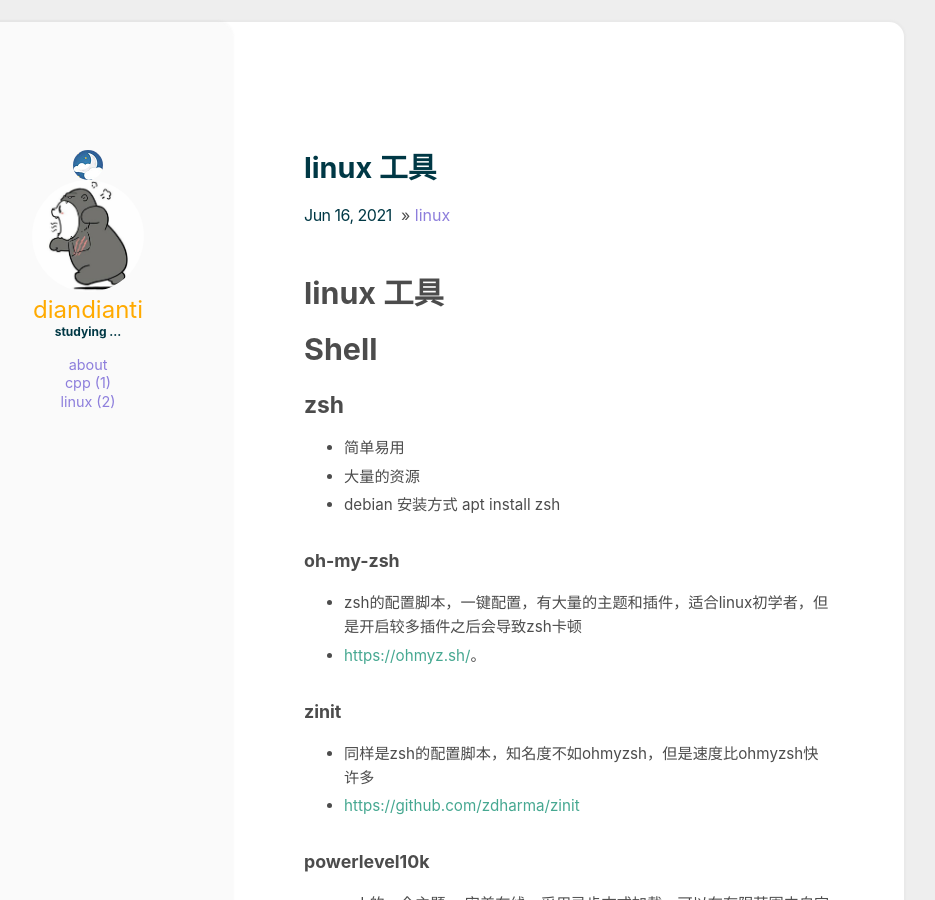
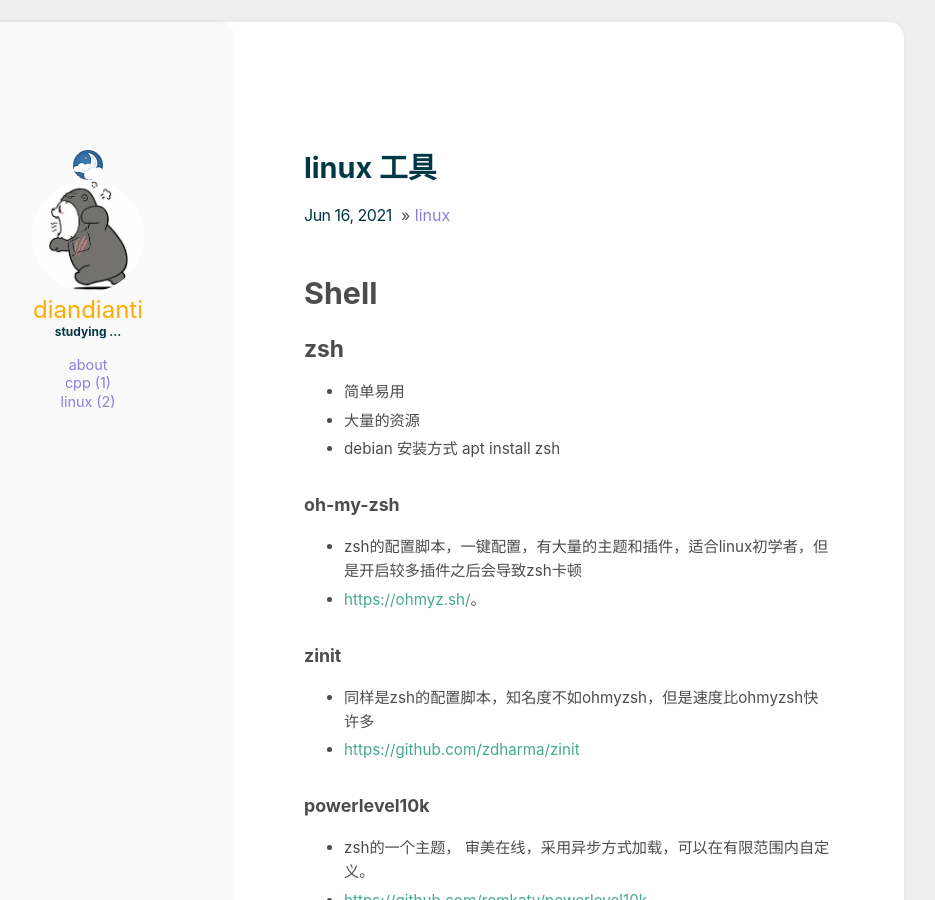
Before and after one commit to diandianti/blog, a Jekyll site: the page built from _posts/2021-06-16-linux_collect.md, in a window 1280 px wide and 900 px high. Shown: the whole window, without its empty margins (216-1151 px from the left). Built offline with Jekyll 4.4.1, drawn with Linux system fonts in a browser that asks for light colours.

Commit message:
Update 2021-06-16-linux_collect.md

```diff
--- a/_posts/2021-06-16-linux_collect.md
+++ b/_posts/2021-06-16-linux_collect.md
@@ -4,7 +4,6 @@ categories: [linux]
 comments: true
 ---
 
-# linux 工具
 
 # Shell
 
```
